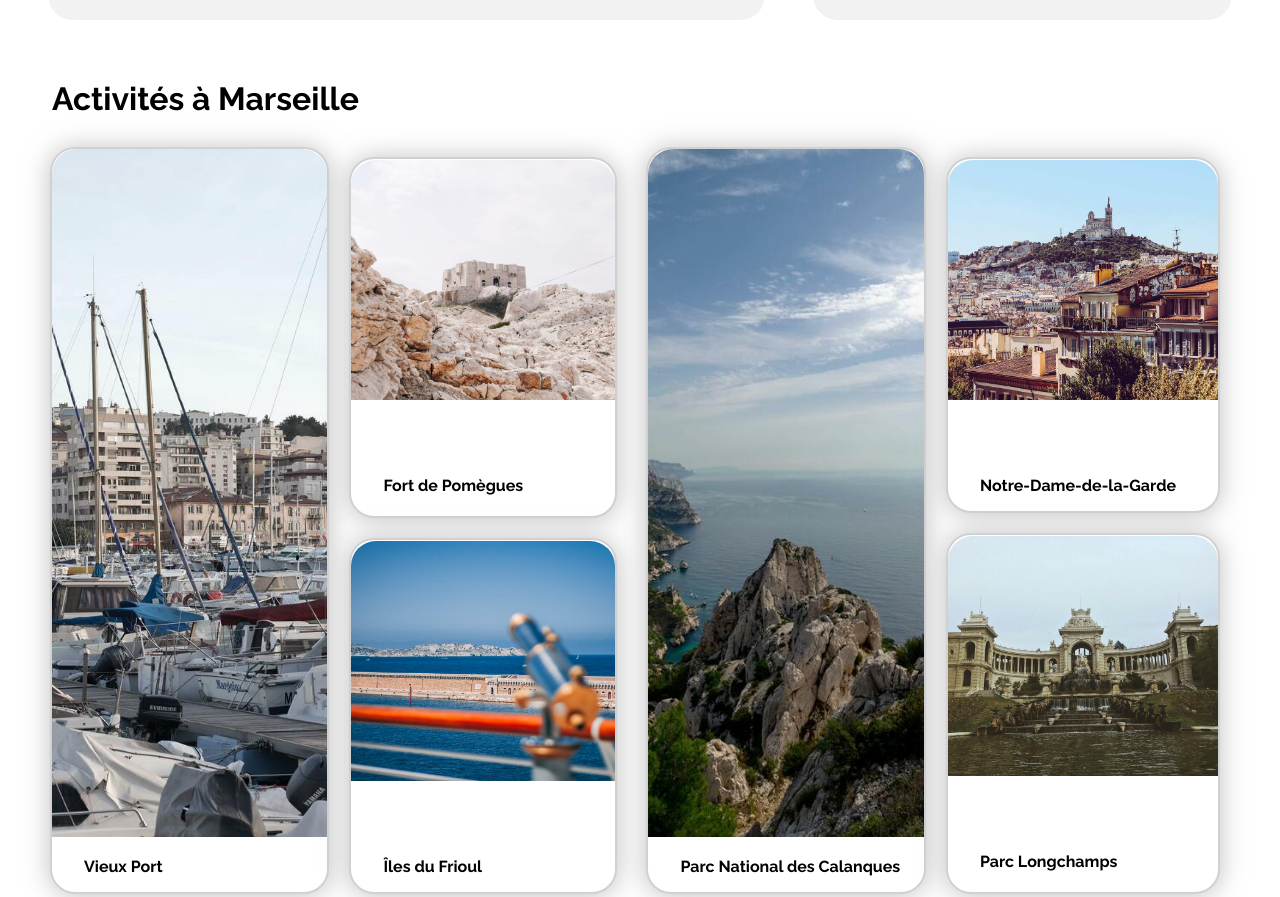
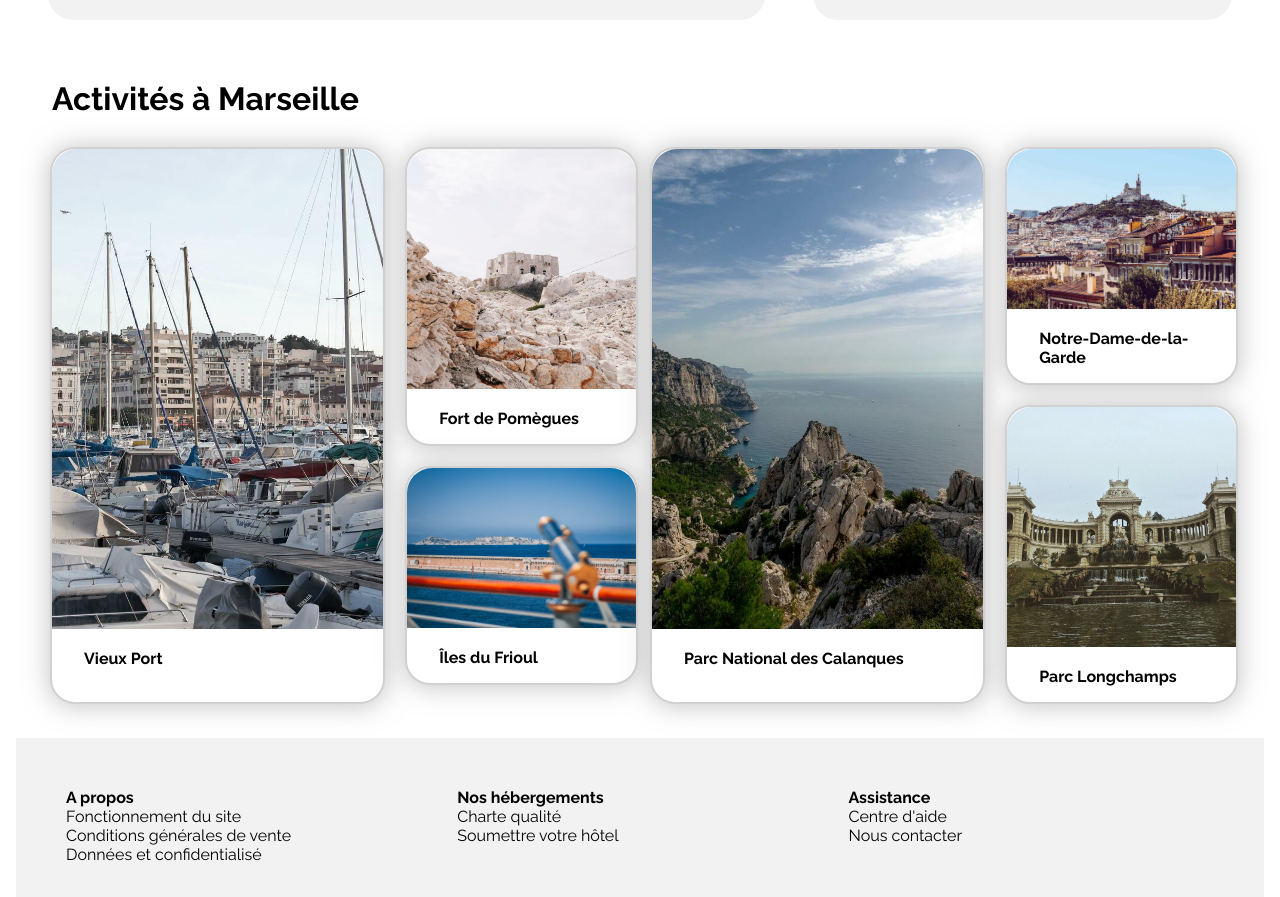
Before and after one commit to ilancabrita/reservia, a plain HTML site: page index.html in a window 1280 px wide. Shown: the part 1320-2217 px from the top of the page. Drawn offline with Linux system fonts and the light colour scheme.

Commit message:
maj 24.08.21 activita taille largeur et hauteur

```diff
--- a/index.html
+++ b/index.html
@@ -118,32 +118,40 @@
         <section class="table-3" id="activities">
             <h2 class="title-tab-3">Activités à Marseille</h2>
             <div class="box3">
-                <article class="case3-1 box-shadow"><a href="#">
+                <article class="case3 box-shadow"><a href="#">
                     <img src="./images/activites/3_medium/reno-laithienne-QUgJhdY5Fyk-unsplash.jpg" alt="Vieux Port"  class="image-tab-3-1">
                     <h3 class="text-tab-3">Vieux Port</h3>
                 </a></article>
                 <article class="column1">
-                    <div class="case3-2 strong box-shadow"><a href="#">
+                    <div class="case3 strong box-shadow"><a href="#">
+                        <dic class="height1">
                             <img src="./images/activites/3_medium/paul-hermann-QFTrLdQIRhI-unsplash.jpg" alt="Pomègues" class="image-tab-3-3">
                             <h3 class="text-tab-3">Fort de Pomègues</h3>
+                        </dic>
                     </a></div>
-                    <div class="case3-3 iland box-shadow"><a href="#">
+                    <div class="case3 iland box-shadow"><a href="#">
+                        <div class="height2">
                             <img src="./images/activites/3_medium/kevin-hikari-rV_Qd1l-VXg-unsplash.jpg" alt="Frioul" class="image-tab-3-2">
                             <h3 class="text-tab-3">Îles du Frioul</h3>
+                        </div>
                     </a></div>
                     </article>
-                <article class="case3-1 box-shadow"><a href="#">
+                <article class="case3 box-shadow"><a href="#">
                     <img src="./images/activites/3_medium/kilyan-sockalingum-NR8-cBCN3aI-unsplash.jpg" alt="Calanques" class="image-tab-3-1">
                     <h3 class="text-tab-3">Parc National des Calanques</h3>
                 </a></article>
                 <article class="column2">
-                    <div class="case3-3 montain box-shadow"><a href="#">
+                    <div class="case3 montain box-shadow"><a href="#">
+                        <div class="height2">
                             <img src="./images/activites/3_medium/florian-wehde-xW9e8gdotxI-unsplash.jpg" alt="Notre-Dame" class="image-tab-3-2">
                             <h3 class="text-tab-3">Notre-Dame-de-la-Garde</h3>
+                        </div>
                     </a></div>
-                    <div class="case3-2 park box-shadow"><a href="#">
+                    <div class="case3 park box-shadow"><a href="#">
+                        <div class="height1">
                             <img src="./images/activites/3_medium/lena-paulin-wH2-EJoDcV0-unsplash.jpg" alt="Longchamps" class="image-tab-3-3">
                             <h3 class="text-tab-3">Parc Longchamps</h3>
+                        </div>
                     </a></div>
                 </article>
             </div>
--- a/style.css
+++ b/style.css
@@ -313,7 +313,7 @@ footer
 {
     border-top-left-radius: 25px;
     border-top-right-radius: 25px;
-    height: 15rem;
+    height: 13rem;
     width: 100%;
     object-fit: cover;
 }
@@ -321,7 +321,7 @@ footer
 {
     border-top-left-radius: 25px;
     border-top-right-radius: 25px;
-    height: 15rem;
+    height: 25rem;
     width: 100%;
     object-fit: cover;
 }
@@ -345,7 +345,7 @@ footer
     border-bottom-right-radius: 25px;
     padding-left: 1rem;
     font-weight: 700;
-    font-size: 2rem;
+    font-size: 1.5rem;
     margin: 1rem;
 }
 .title-tab-1, .title-tab-2, .title-tab-3
@@ -451,21 +451,21 @@ footer
 {
     background-color: var(--rose);
 }
-.case3-1, .case3-2, .case3-3
+.case3
 {
     border: 2px solid rgb(209, 209, 209);
     border-radius: 25px;
     background-color: white;
     margin: 10px;
-    width: 100%;
+    width: 95%;
 }
-.case3-2
+.height1
 {
-    height: 70%;
+    height: 75%;
 }
-.case3-3
+.height2
 {
-    height: auto;
+    height: 25%;
 }
 .case4
 {
@@ -590,9 +590,7 @@ a[href="#accommodation"]
 {
     display: flex;
     flex-direction: column;
-    min-width: 25%;
-    font-size: 16pc;
-    padding-top: 10px;
+    width: 70%;
 }
 a
 {
@@ -777,21 +775,17 @@ li
     {
         width: 27%;
     }
-    .case3-1
+    .image-tab-3-1
     {
-        width: 30%;
+        height: 30rem;
     }
-    .case3-2, .case3-3
+    .image-tab-3-2
     {
-        width: 90%;
+        height: 10rem;
     }
-    .case3-3
+    .image-tab-3-3
     {
-        height: 47%;
-    }
-    .case3-2
-    {
-        height: 50%;
+        height: 15rem;
     }
 }
 
@@ -920,11 +914,6 @@ li
     .case4
     {
         width: 25%;
-    }
-    .case3-1, .case3-2, .case3-3
-    {
-        width: 95%;
-        height: auto;
     }
 }
 
```
Lines whose indentation alone changed are shown as unchanged.
